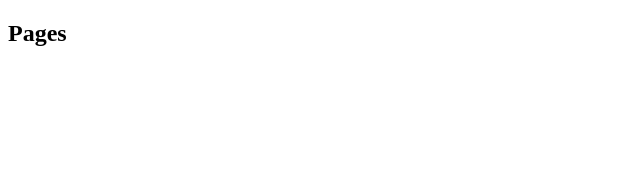
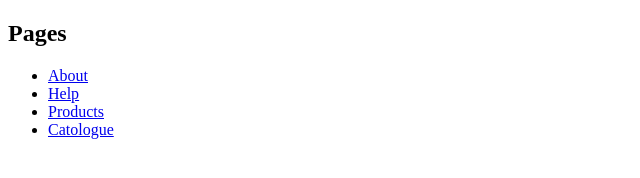
Before and after one commit to SerhiiAm/mate-test-repossitory, a plain HTML site: page index.html in a window 1280 px wide. Shown: the whole page, without its empty margins (0-640 px from the left). Drawn offline with Linux system fonts and the light colour scheme.

Commit message:
Added menu with links to all pages

```diff
--- a/index.html
+++ b/index.html
@@ -9,5 +9,11 @@
     <h2>
         Pages
     </h2>
+    <ul>
+        <li><a href="about.html">About</a></li>
+        <li><a href="help.html">Help</a></li>
+        <li><a href="products.html">Products</a></li>
+        <li><a href="catologue.html">Catologue</a></li>
+    </ul>
 </body>
 </html>
```
